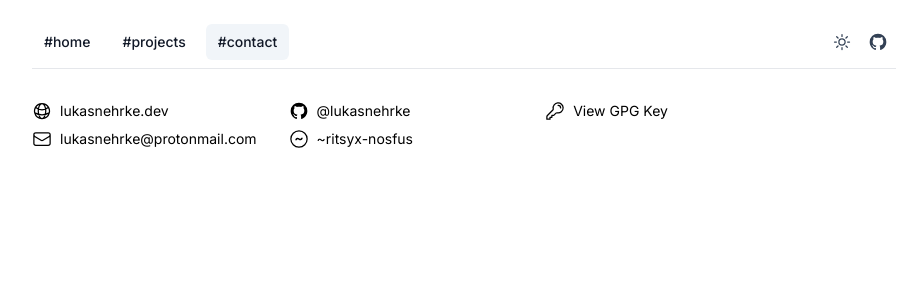
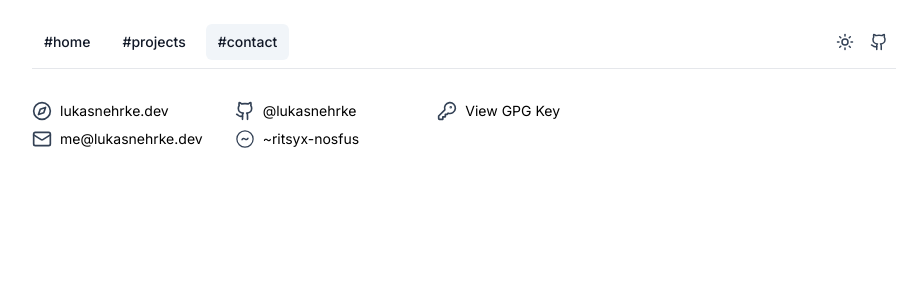
Before and after one commit to lukasnehrke/lukasnehrke.github.io, a Next.js app: page /contact in a window 1280 px wide. Shown: the top 300 px of the page, without its empty margins (176-1094 px from the left). Built offline with nearby package versions, Linux system fonts and the light colour scheme.

Commit message:
feat: use lucide icons

```diff
--- /dev/null
+++ b/app/contact/action.tsx
@@ -0,0 +1,25 @@
+import type { ReactElement } from "react";
+
+export interface ActionProps {
+  text: string;
+  icon: ReactElement;
+  href?: string;
+}
+
+export function Action({ icon, text, href }: ActionProps) {
+  if (href) {
+    return (
+      <a className="flex items-center" href={href} rel="noopener noreferrer">
+        <div className="text-slate-700 dark:text-zinc-200">{icon}</div>
+        <span className="ml-2 truncate">{text}</span>
+      </a>
+    );
+  }
+
+  return (
+    <div className="flex items-center">
+      <div className="text-slate-700 dark:text-zinc-200">{icon}</div>
+      <span className="ml-2 truncate">{text}</span>
+    </div>
+  );
+}
--- a/app/contact/page.tsx
+++ b/app/contact/page.tsx
@@ -1,7 +1,7 @@
-import { GlobeAltIcon, EnvelopeIcon, KeyIcon } from "@heroicons/react/24/outline";
-import GitHubIcon from "../../components/GitHubIcon";
-import UrbitIcon from "../../components/UrbitIcon";
+import UrbitIcon from "../../components/icons/urbit-icon";
 import type { Metadata } from "next";
+import { Compass, Github, KeyRound, Mail } from "lucide-react";
+import { Action } from "./action";
 
 export const dynamic = "force-static";
 
@@ -9,37 +9,24 @@ export const metadata: Metadata = {
   title: "#contact - lukasnehrke.dev",
 };
 
-export default function Contact() {
+export default function ContactPage() {
   return (
     <main className="mx-auto flex px-4 pt-6 md:max-w-4xl md:pt-8">
       <ul className="relative columns-1 gap-8 space-y-2 text-sm sm:columns-2 md:columns-3">
-        <li className="flex items-center">
-          <a className="flex items-center" href="https://lukasnehrke.dev" rel="noopener noreferrer">
-            <GlobeAltIcon className="hh-5 w-5" />
-            <span className="ml-2 truncate">lukasnehrke.dev</span>
-          </a>
+        <li>
+          <Action icon={<Compass size={20} />} href="https://lukasnehrke.dev" text="lukasnehrke.dev" />
+        </li>
+        <li>
+          <Action icon={<Mail size={20} />} href="mailto:lukasnehrke@protonmail.com" text="me@lukasnehrke.dev" />
+        </li>
+        <li>
+          <Action icon={<Github size={20} />} href="https://github.com/lukasnehrke" text="@lukasnehrke" />
         </li>
         <li className="flex items-center">
-          <a className="flex items-center" href="mailto:lukasnehrke@protonmail.com">
-            <EnvelopeIcon className="h-5 w-5" />
-            <span className="ml-2 truncate">lukasnehrke@protonmail.com</span>
-          </a>
+          <Action icon={<UrbitIcon className="h-5 w-5" />} text="~ritsyx-nosfus" />
         </li>
         <li className="flex items-center">
-          <a className="flex items-center" href="https://github.com/lukasnehrke" rel="noopener noreferrer">
-            <GitHubIcon className="h-5 w-5" />
-            <span className="ml-2 truncate">@lukasnehrke</span>
-          </a>
-        </li>
-        <li className="flex items-center">
-          <UrbitIcon className="h-5 w-5" />
-          <span className="ml-2 truncate">~ritsyx-nosfus</span>
-        </li>
-        <li className="flex items-center">
-          <a className="flex items-center" href="#">
-            <KeyIcon className="h-5 w-5" />
-            <span className="ml-2 truncate">View GPG Key</span>
-          </a>
+          <Action icon={<KeyRound size={20} />} href="#" text="View GPG Key" />
         </li>
       </ul>
     </main>
--- a/app/layout.tsx
+++ b/app/layout.tsx
@@ -5,9 +5,9 @@ import { SpeedInsights } from "@vercel/speed-insights/next";
 import Tabs from "../components/tabs";
 import Theme from "../components/theme";
 import "../styles/globals.css";
-import GitHubIcon from "../components/GitHubIcon";
 import IconButton from "../components/icon-button";
 import Providers from "./providers";
+import { Github } from "lucide-react";
 
 const inter = Inter({
   subsets: ["latin"],
@@ -31,7 +31,7 @@ export default function RootLayout({ children }: { children: React.ReactNode })
                 <Theme />
                 <a href="https://github.com/lukasnehrke" target="_blank" rel="noopener noreferrer">
                   <IconButton>
-                    <GitHubIcon className="h-5 w-5" />
+                    <Github size={18} />
                   </IconButton>
                 </a>
               </div>
--- a/app/projects/[slug]/layout.tsx
+++ /dev/null
@@ -1,5 +0,0 @@
-import * as React from "react";
-
-export default function Layout({ children }: { children: React.ReactNode }) {
-  return <main className="mx-auto flex px-4 pt-6 md:max-w-4xl md:pt-8">{children}</main>;
-}
--- a/app/projects/[slug]/page.tsx
+++ /dev/null
@@ -1,36 +0,0 @@
-import projects from "../projects.json";
-import { notFound } from "next/navigation";
-import Keyword from "../../../components/Keyword";
-
-export const dynamic = "force-static";
-
-const getProjectFromSlug = async (slug: string) => {
-  return projects.find((project) => project.slug === slug);
-};
-
-export async function generateStaticParams() {
-  return projects.map((post) => ({
-    slug: post.slug,
-  }));
-}
-
-export default async function Page({ params }: { params: { slug: string } }) {
-  const project = await getProjectFromSlug(params.slug);
-
-  if (!project) {
-    notFound();
-  }
-
-  return (
-    <article className="prose prose-slate max-w-none">
-      <h1>{project.title}</h1>
-
-      <h2>Keywords</h2>
-      <div className="not-prose space-x-1 space-y-2">
-        {project.keywords.map((keyword) => (
-          <Keyword key={keyword} title={keyword} />
-        ))}
-      </div>
-    </article>
-  );
-}
--- a/components/GitHubIcon.tsx
+++ /dev/null
@@ -1,10 +0,0 @@
-import React from "react";
-
-// prettier-ignore
-export default function GitHubIcon(props: { className?: string }) {
-  return (
-    <svg className={props.className} xmlns="http://www.w3.org/2000/svg" viewBox="0 0 24 24">
-      <path fill="currentColor" d="M12,2A10,10 0 0,0 2,12C2,16.42 4.87,20.17 8.84,21.5C9.34,21.58 9.5,21.27 9.5,21C9.5,20.77 9.5,20.14 9.5,19.31C6.73,19.91 6.14,17.97 6.14,17.97C5.68,16.81 5.03,16.5 5.03,16.5C4.12,15.88 5.1,15.9 5.1,15.9C6.1,15.97 6.63,16.93 6.63,16.93C7.5,18.45 8.97,18 9.54,17.76C9.63,17.11 9.89,16.67 10.17,16.42C7.95,16.17 5.62,15.31 5.62,11.5C5.62,10.39 6,9.5 6.65,8.79C6.55,8.54 6.2,7.5 6.75,6.15C6.75,6.15 7.59,5.88 9.5,7.17C10.29,6.95 11.15,6.84 12,6.84C12.85,6.84 13.71,6.95 14.5,7.17C16.41,5.88 17.25,6.15 17.25,6.15C17.8,7.5 17.45,8.54 17.35,8.79C18,9.5 18.38,10.39 18.38,11.5C18.38,15.32 16.04,16.16 13.81,16.41C14.17,16.72 14.5,17.33 14.5,18.26C14.5,19.6 14.5,20.68 14.5,21C14.5,21.27 14.66,21.59 15.17,21.5C19.14,20.16 22,16.42 22,12A10,10 0 0,0 12,2Z" />
-    </svg>
-  );
-}
--- a/components/UrbitIcon.tsx
+++ /dev/null
@@ -1,11 +0,0 @@
-import React from "react";
-
-// prettier-ignore
-export default function UrbitIcon(props: { className?: string }) {
-  return (
-    <svg className={props.className} xmlns="http://www.w3.org/2000/svg" viewBox="0 0 32 32" fill="none">
-      <circle cx="16" cy="16" r="13" fill="white" stroke="black" strokeWidth="2" />
-      <path d="M22 14.0488H19.6306C19.4522 15.0976 18.9936 15.7317 18.1783 15.7317C16.7006 15.7317 15.8599 14 13.5669 14C11.3503 14 10.1783 15.3659 10 17.9756H12.3694C12.5478 16.9024 13.0064 16.2683 13.8471 16.2683C15.3248 16.2683 16.1146 18 18.4586 18C20.6242 18 21.8217 16.6341 22 14.0488Z" fill="black" />
-    </svg>
-  );
-}
--- /dev/null
+++ b/components/icons/urbit-icon.tsx
@@ -0,0 +1,11 @@
+import React from "react";
+
+// prettier-ignore
+export default function UrbitIcon(props: { className?: string }) {
+  return (
+    <svg className={props.className} xmlns="http://www.w3.org/2000/svg" viewBox="0 0 32 32" fill="none">
+      <circle cx="16" cy="16" r="13" fill="transparent" stroke="currentColor" strokeWidth="2" />
+      <path d="M22 14.0488H19.6306C19.4522 15.0976 18.9936 15.7317 18.1783 15.7317C16.7006 15.7317 15.8599 14 13.5669 14C11.3503 14 10.1783 15.3659 10 17.9756H12.3694C12.5478 16.9024 13.0064 16.2683 13.8471 16.2683C15.3248 16.2683 16.1146 18 18.4586 18C20.6242 18 21.8217 16.6341 22 14.0488Z" fill="currentColor" />
+    </svg>
+  );
+}
--- a/components/theme.tsx
+++ b/components/theme.tsx
@@ -1,7 +1,6 @@
 "use client";
 
-import { SunIcon, MoonIcon } from "@heroicons/react/24/outline";
-import { useEffect, useState } from "react";
+import { Moon, Sun } from "lucide-react";
 import IconButton from "./icon-button";
 import { useTheme } from "next-themes";
 
@@ -14,8 +13,8 @@ export default function Theme() {
 
   return (
     <IconButton onClick={toggleTheme}>
-      <MoonIcon className="hidden h-5 w-5 dark:block" />
-      <SunIcon className="h-5 w-5 dark:hidden" />
+      <Moon className="hidden dark:block" size={18} />
+      <Sun className="dark:hidden" size={18} />
     </IconButton>
   );
 }
--- a/package.json
+++ b/package.json
@@ -3,7 +3,7 @@
   "version": "0.1.0",
   "private": true,
   "scripts": {
-    "dev": "next dev",
+    "dev": "next dev --turbo",
     "build": "next build",
     "start": "next start",
     "lint": "next lint",
@@ -14,7 +14,6 @@
     "*": "prettier --ignore-unknown --write"
   },
   "dependencies": {
-    "@heroicons/react": "^2.1.1",
     "@mdx-js/loader": "^3.0.0",
     "@mdx-js/react": "^3.0.0",
     "@next/mdx": "^14.0.4",
```
Also changed, not shown: 1 other file (tests, documents, lock files or other folders).
